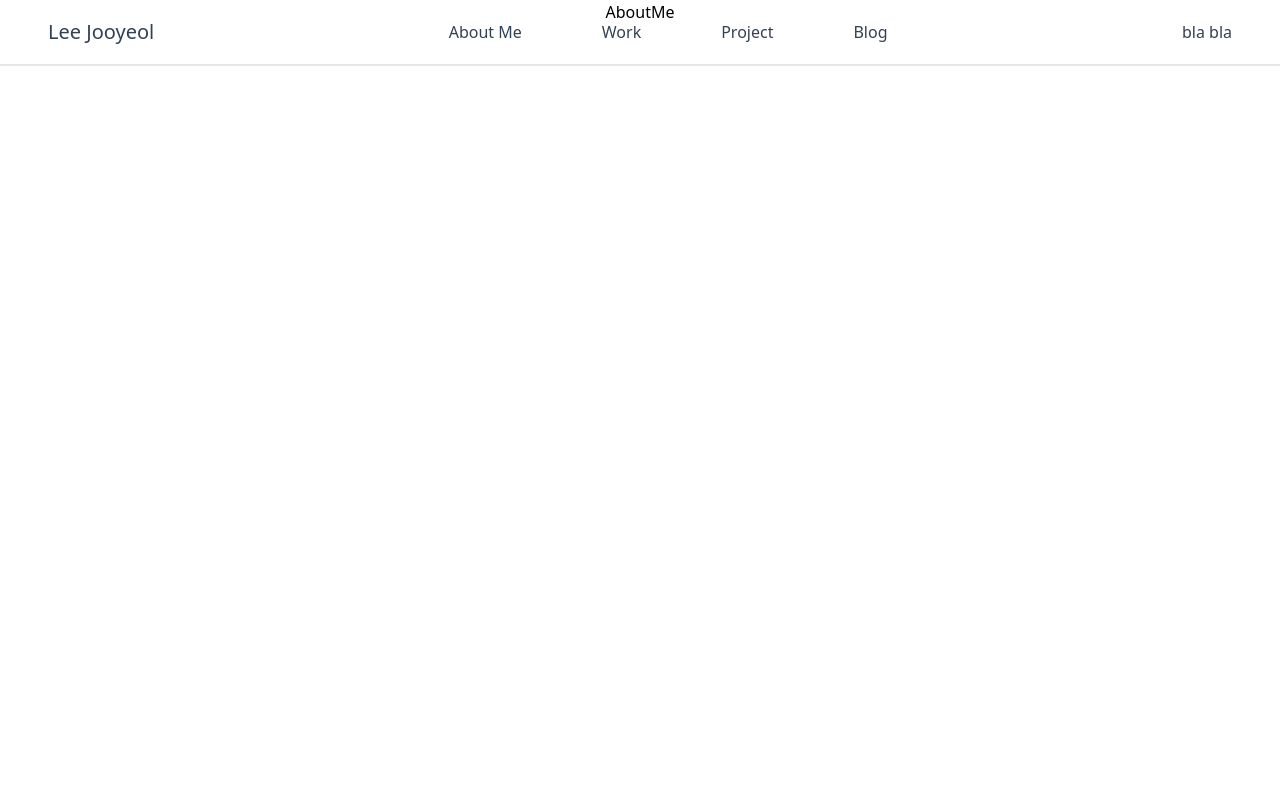
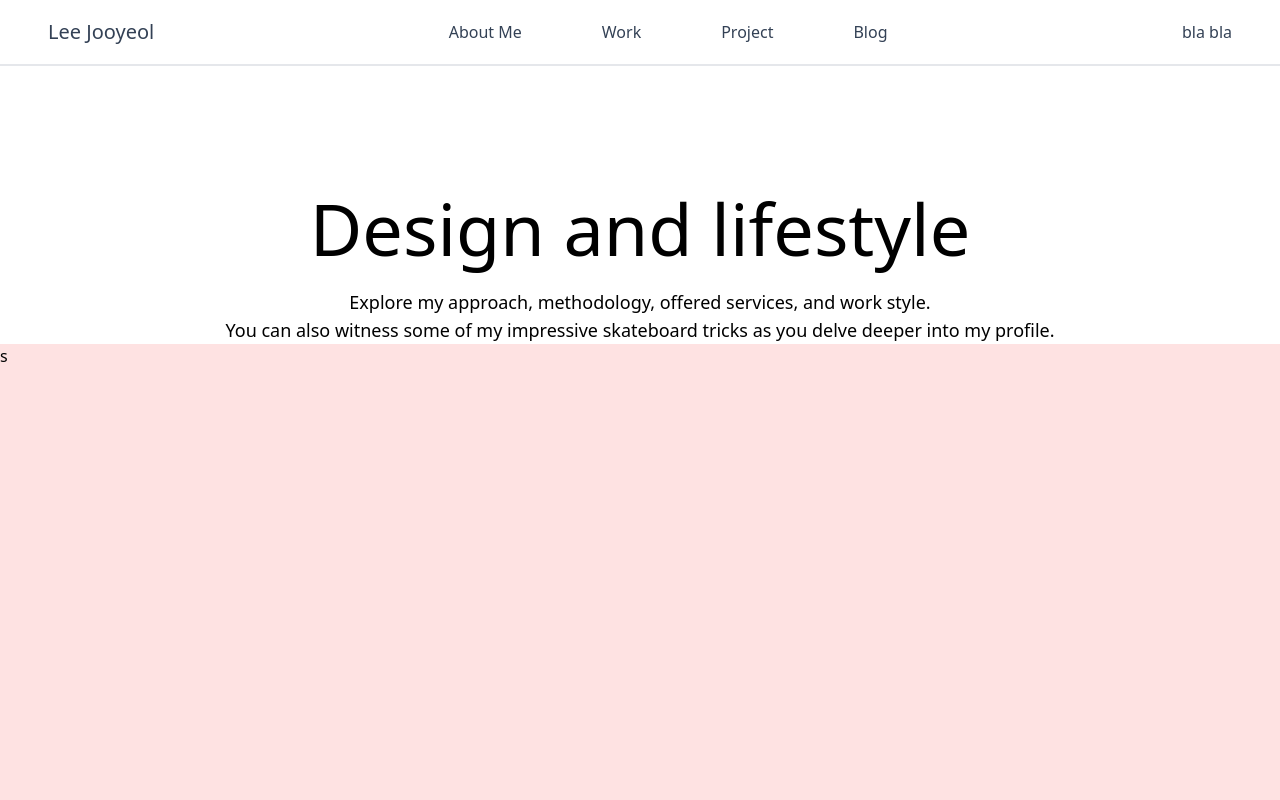
Before and after one commit to Melonisjy/immelon, a Next.js app: page /aboutme in a window 1280 px wide. Shown: the top 800 px of the page. Built offline with nearby package versions, Linux system fonts and the light colour scheme.

Commit message:
[feat] add aboutme page

```diff
--- a/src/app/aboutme/page.tsx
+++ b/src/app/aboutme/page.tsx
@@ -1,6 +1,16 @@
 import P from "../index.module.css";
 
 function AboutMe() {
-  return <div className={P.page}>AboutMe</div>;
+  return (
+    <div className={P.page}>
+      <div className="pt-48 text-7xl">Design and lifestyle</div>
+      <div className="mt-6 text-center text-lg">
+        Explore my approach, methodology, offered services, and work style.
+        <br /> You can also witness some of my impressive skateboard tricks as
+        you delve deeper into my profile.
+      </div>
+      <div className="w-full min-h-screen bg-red-100">s</div>
+    </div>
+  );
 }
 export default AboutMe;
```
